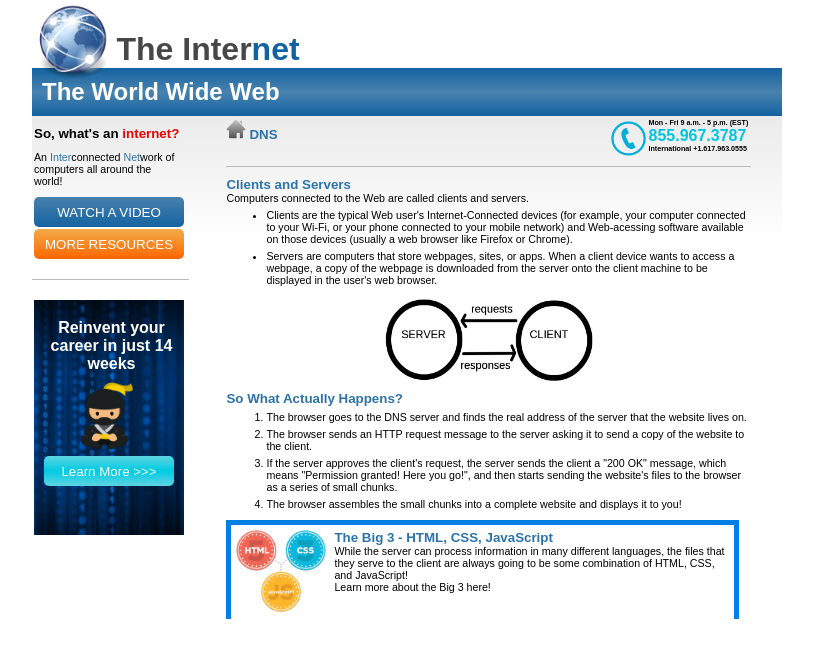
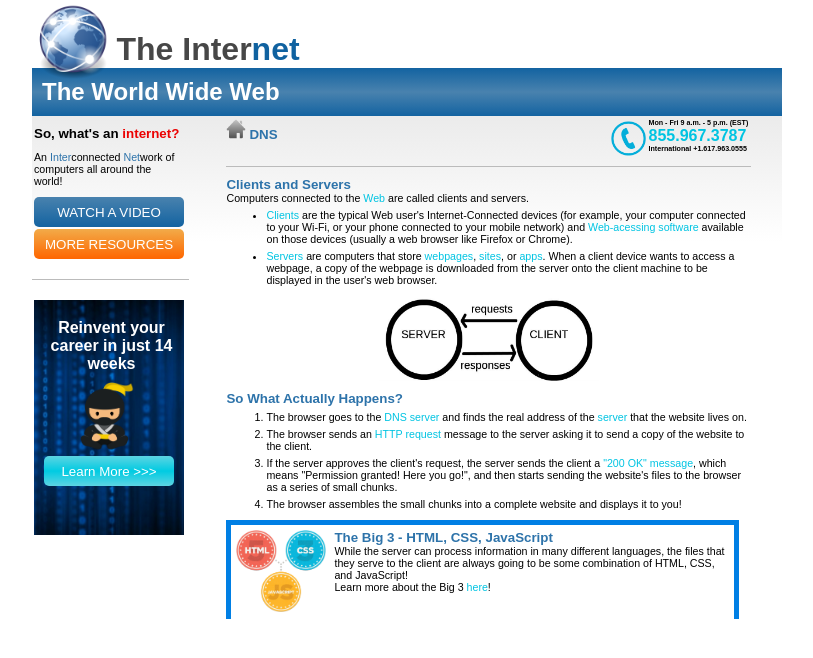
Before and after one commit to kaseyn/Internet, a plain HTML site: page index.html in a window 1280 px wide. Shown: the whole page, without its empty margins (233-1046 px from the left). Drawn offline with Linux system fonts and the light colour scheme.

Commit message:
Added light blue text

```diff
--- a/index.html
+++ b/index.html
@@ -43,17 +43,17 @@
                     </div>
                 </div>
                 <h3>Clients and Servers</h3>
-                <p>Computers connected to the Web are called clients and servers.</p>
+                <p>Computers connected to the <span class="light_blue_span">Web</span> are called clients and servers.</p>
                 <ul>
-                    <li>Clients are the typical Web user's Internet-Connected devices (for example, your computer connected to your Wi-Fi, or your phone connected to your mobile network) and Web-acessing software available on those devices (usually a web browser like Firefox or Chrome).</li>
-                    <li>Servers are computers that store webpages, sites, or apps. When a client device wants to access a webpage, a copy of the webpage is downloaded from the server onto the client machine to be displayed in the user's web browser.</li>
+                    <li><span class="light_blue_span">Clients</span> are the typical Web user's Internet-Connected devices (for example, your computer connected to your Wi-Fi, or your phone connected to your mobile network) and <span class="light_blue_span">Web-acessing software</span> available on those devices (usually a web browser like Firefox or Chrome).</li>
+                    <li><span class="light_blue_span">Servers</span> are computers that store <span class="light_blue_span">webpages</span>, <span class="light_blue_span">sites</span>, or <span class="light_blue_span">apps</span>. When a client device wants to access a webpage, a copy of the webpage is downloaded from the server onto the client machine to be displayed in the user's web browser.</li>
                 </ul>
                 <img src="images/client_server.jpg" id="client_server" alt="An image displaying how clients and servers communicate">
                 <h3>So What Actually Happens?</h3>
                 <ol>
-                    <li>The browser goes to the DNS server and finds the real address of the server that the website lives on.</li>
-                    <li>The browser sends an HTTP request message to the server asking it to send a copy of the website to the client.</li>
-                    <li>If the server approves the client's request, the server sends the client a "200 OK" message, which means "Permission granted! Here you go!", and then starts sending the website's files to the browser as a series of small chunks.</li>
+                    <li>The browser goes to the <span class="light_blue_span">DNS server</span> and finds the real address of the <span class="light_blue_span">server</span> that the website lives on.</li>
+                    <li>The browser sends an <span class="light_blue_span">HTTP request</span> message to the server asking it to send a copy of the website to the client.</li>
+                    <li>If the server approves the client's request, the server sends the client a <span class="light_blue_span">"200 OK" message</span>, which means "Permission granted! Here you go!", and then starts sending the website's files to the browser as a series of small chunks.</li>
                     <li>The browser assembles the small chunks into a complete website and displays it to you!</li>
                 </ol>
                 <div id="big_three">
@@ -61,7 +61,7 @@
                     <div id="big_three_content">
                         <h3>The Big 3 - HTML, CSS, JavaScript</h3>
                         <p>While the server can process information in many different languages, the files that they serve to the client are always going to be some combination of HTML, CSS, and JavaScript!</p>
-                        <p>Learn more about the Big 3 here!</p>
+                        <p>Learn more about the Big 3 <span class="light_blue_span">here</span>!</p>
                     </div>
                 </div>
             </div>
--- a/stylesheet.css
+++ b/stylesheet.css
@@ -147,6 +147,11 @@ h2 {
         margin-left: 40px;
         margin-top: 5px;
     }
+
+    .light_blue_span {
+        color: #00C4E2;
+    }
+
     #main_content h3 {
         color: #2D73AA;
         font-size: 10pt;
```
